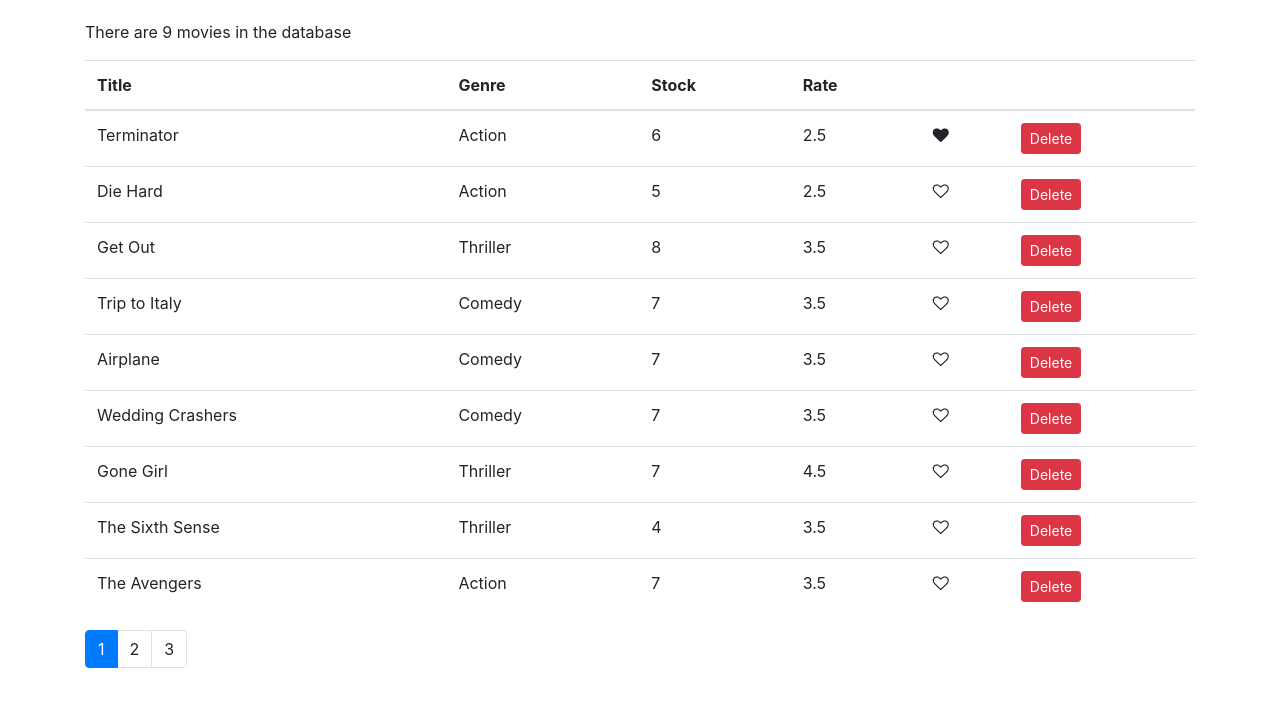
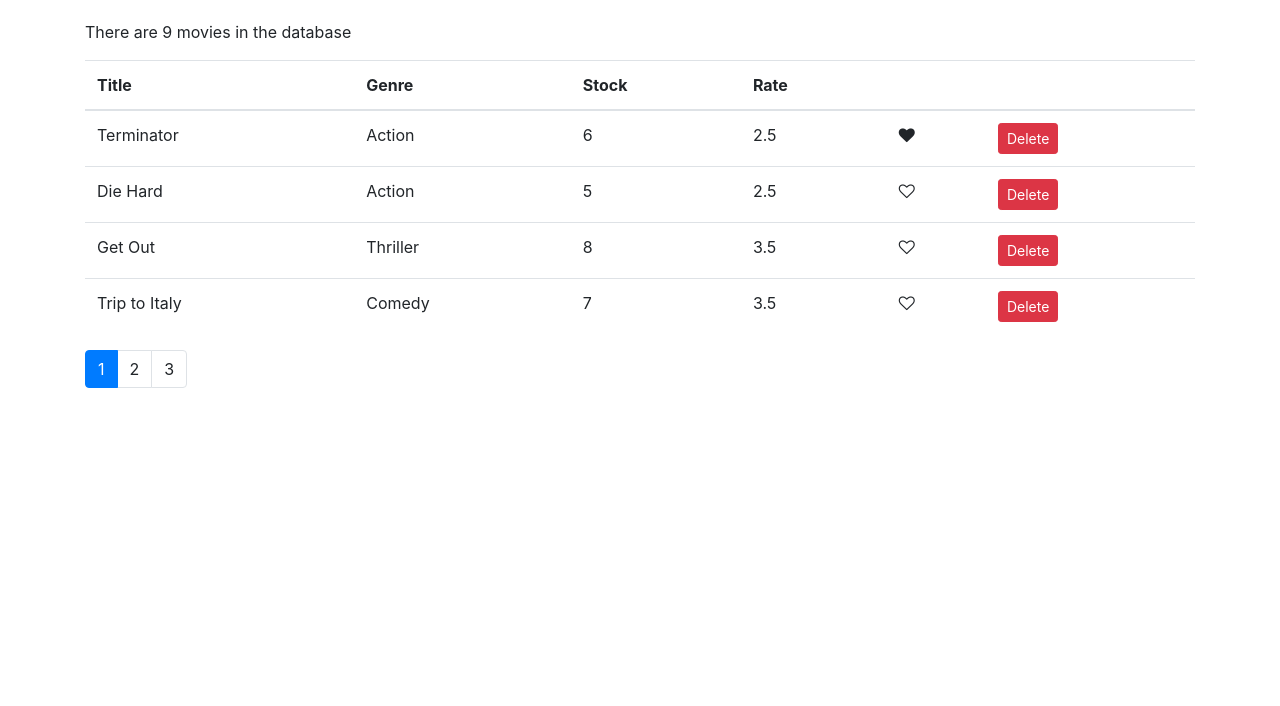
Before and after one commit to glenr4/VidlyReact, a React (Create React App) app: page / in a window 1280 px wide. Shown: the top 706 px of the page. Built offline with nearby package versions, Linux system fonts and the light colour scheme.

Commit message:
Implemented front end pagination

```diff
--- /dev/null
+++ b/src/components/common/paginate/paginate.jsx
@@ -0,0 +1,10 @@
+import lodash from "lodash";
+
+export function paginate(items, pageNumber, pageSize) {
+  const startIndex = pageSize * (pageNumber - 1);
+
+  return lodash(items)
+    .slice(startIndex)
+    .take(pageSize)
+    .value();
+}
--- a/src/components/movies.jsx
+++ b/src/components/movies.jsx
@@ -2,6 +2,7 @@ import React, { Component } from "react";
 import { getMovies } from "../services/fakeMovieService";
 import Like from "./like/like";
 import Pagination from "./common/pagination/pagination";
+import { paginate } from "./common/paginate/paginate";
 
 class Movies extends Component {
   state = {
@@ -16,6 +17,12 @@ class Movies extends Component {
     if (movieCount === 0) {
       return <p>There are no movies in the database</p>;
     }
+
+    const movies = paginate(
+      this.state.movies,
+      this.state.currentPage,
+      this.state.pageSize
+    );
 
     return (
       <React.Fragment>
@@ -32,7 +39,7 @@ class Movies extends Component {
             </tr>
           </thead>
           <tbody>
-            {this.state.movies.map(m => (
+            {movies.map(m => (
               <tr key={m._id}>
                 <td>{m.title}</td>
                 <td>{m.genre.name}</td>
```
